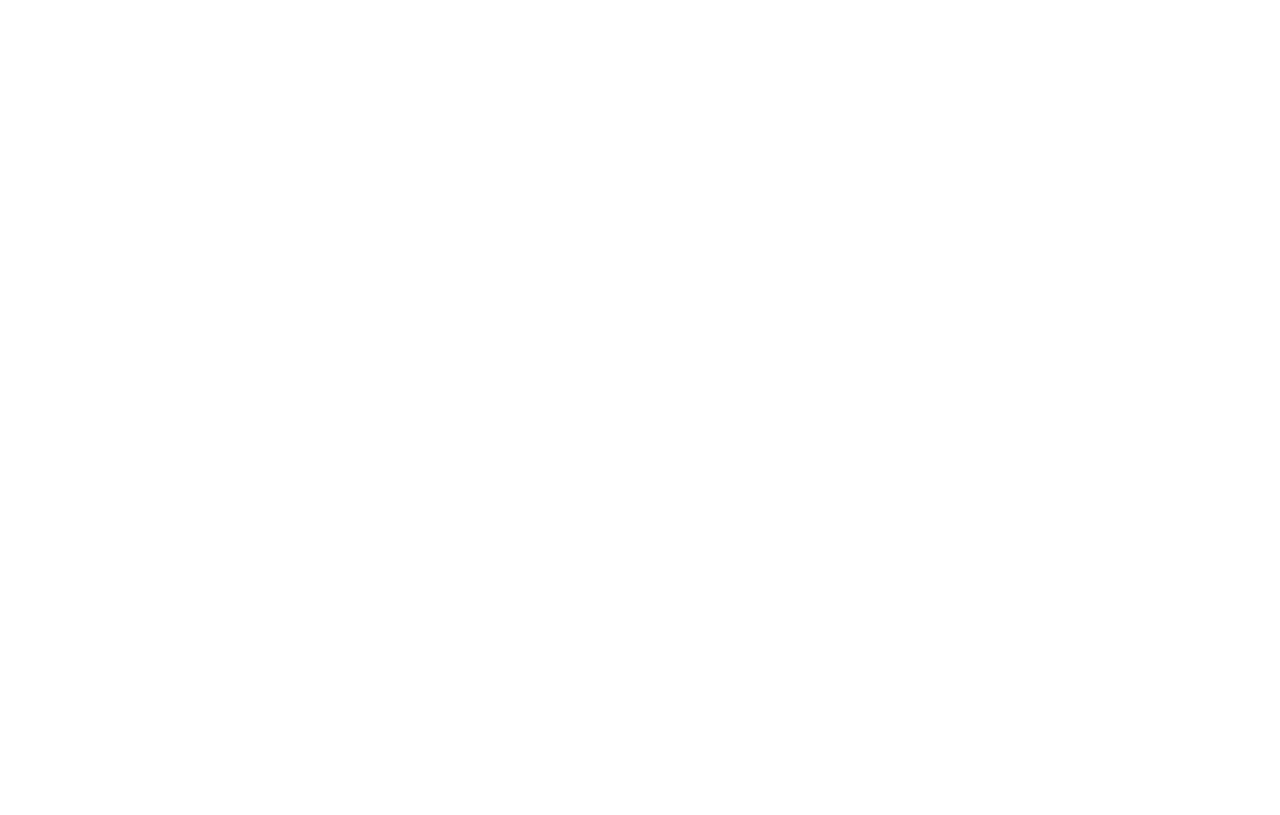
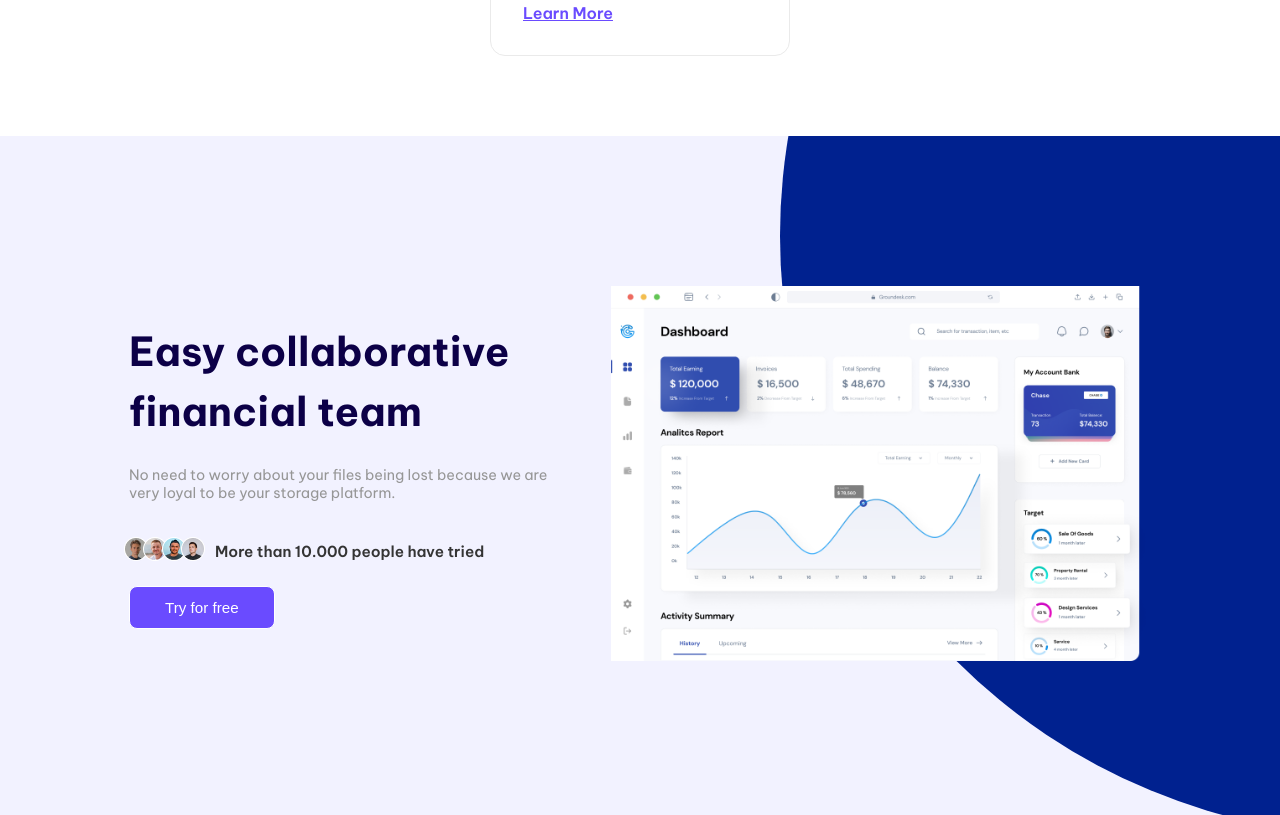
Before and after one commit to LuccaZVPS/GroundDesk-website, a React (Vite) app: page / in a window 1280 px wide. Shown: the part 2140-2955 px from the top of the page. Before the commit the page ends 2116 px from the top, so only its background shows below. Built offline with nearby package versions, Linux system fonts and the light colour scheme.

Commit message:
feat: add customer component

```diff
--- /dev/null
+++ b/src/components/customer/index.tsx
@@ -0,0 +1,35 @@
+import { Heading } from "../shared/heading";
+import dashBoard from "../../assets/dashboard.png";
+import face1 from "../../assets/Mask.png";
+import face2 from "../../assets/Mask2.png";
+import face3 from "../../assets/Mask3.png";
+import face4 from "../../assets/Mask4.png";
+
+import "./styles.scss";
+import { Button } from "../shared/button";
+export const Customer = () => {
+  return (
+    <section className="customer">
+      <div className="customer-content">
+        <Heading txt="Easy collaborative financial team" />
+        <p>
+          No need to worry about your files being lost because we are very loyal
+          to be your storage platform.
+        </p>
+        <div className="people">
+          <div className="people-img">
+            <img src={face1} alt="" />
+            <img src={face2} alt="" />
+            <img src={face3} alt="" />
+            <img src={face4} alt="" />
+          </div>
+          <p>More than 10.000 people have tried</p>
+        </div>
+        <Button txt="Try for free" color="#FFFFFF" background="#6A4BFF" />
+      </div>
+      <div className="customer-img">
+        <img src={dashBoard} alt="" />
+      </div>
+    </section>
+  );
+};
--- /dev/null
+++ b/src/components/customer/styles.scss
@@ -0,0 +1,147 @@
+@import "../../styles/variables";
+.customer {
+  box-sizing: border-box;
+  background-color: $secundary;
+  padding: 150px 100px 150px 100px;
+  display: flex;
+  gap: 50px;
+  align-items: center;
+  justify-content: center;
+  position: relative;
+  overflow: hidden;
+  .customer-content {
+    z-index: 50;
+    display: flex;
+    flex-direction: column;
+    width: 40%;
+    gap: 10px;
+    h2 {
+      font-size: 3rem;
+      line-height: 150%;
+      /* or 78px */
+
+      letter-spacing: 0.005em;
+    }
+    p {
+      color: #969696;
+    }
+    button {
+      width: fit-content;
+    }
+  }
+  .customer-img {
+    z-index: 50;
+    width: 40%;
+    img {
+      width: 100%;
+    }
+  }
+  .people {
+    display: flex;
+    align-items: center;
+    gap: 10px;
+    p {
+      color: #343434;
+      font-weight: 600;
+    }
+  }
+  .people-img {
+    img {
+      margin-left: -5px;
+    }
+  }
+}
+.customer::after {
+  position: absolute;
+  content: "";
+  width: 1500px;
+  height: 1500px;
+  border-radius: 50%;
+  background-color: $darkBlue;
+  right: -800px;
+  top: -700px;
+  z-index: 10;
+}
+
+@media (max-width: $desktopSmall) {
+  .customer {
+    .customer-img {
+      width: 50%;
+    }
+
+    .customer-content {
+      h2 {
+        font-size: 2.5rem;
+      }
+      p {
+        font-size: 0.9rem;
+      }
+      .people {
+        p {
+          font-size: 0.95rem;
+        }
+      }
+    }
+  }
+  .customer::after {
+    width: 1200px;
+    height: 1200px;
+    right: -700px;
+    top: -500px;
+  }
+}
+@media (max-width: $tabletBig) {
+  .customer {
+    padding: 100px 40px 100px 40px;
+
+    flex-direction: column;
+    .customer-content {
+      width: 100%;
+      justify-content: center;
+      text-align: center;
+      align-items: center;
+      h2 {
+        font-size: 2rem;
+      }
+    }
+    .people {
+      width: 100%;
+      justify-content: center;
+    }
+    .customer-img {
+      width: 100%;
+    }
+  }
+  .customer::after {
+    position: absolute;
+    content: "";
+    width: 200px;
+    height: 200px;
+    right: 0px;
+    bottom: 0px;
+  }
+}
+@media (max-width: $smartphone) {
+  .customer {
+    padding: 100px 20px 100px 20px;
+
+    .customer-content {
+      width: 100%;
+      justify-content: center;
+      text-align: center;
+      align-items: center;
+      h2 {
+        font-size: 1.7rem;
+      }
+      p {
+        font-size: 0.8rem;
+      }
+    }
+    .people {
+      font-size: 0.85rem;
+      img {
+        display: none;
+      }
+    }
+  }
+}
--- a/src/components/wrapper/index.tsx
+++ b/src/components/wrapper/index.tsx
@@ -1,3 +1,4 @@
+import { Customer } from "../customer";
 import { Hero } from "../hero";
 import { Solution } from "../solution";
 import "./styles.scss";
@@ -6,6 +7,7 @@ export const Wrapper = () => {
     <main>
       <Hero />
       <Solution />
+      <Customer />
     </main>
   );
 };
--- a/src/components/wrapper/styles.scss
+++ b/src/components/wrapper/styles.scss
@@ -6,4 +6,5 @@ main {
   background-color: $primary;
   width: 100%;
   overflow-x: hidden;
+  gap: 80px;
 }
```
